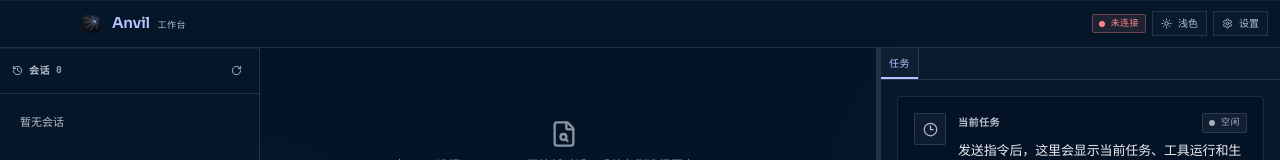
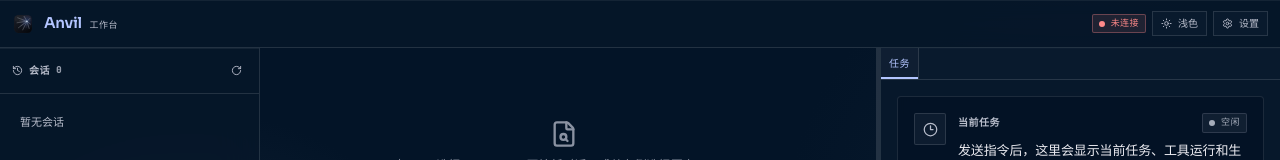
Before and after one commit to zclsx/anvil, a React (Vite) app in the folder app/: page / in a window 1280 px wide. Shown: the top 160 px of the page. Built offline with nearby package versions, Linux system fonts and the light colour scheme.

Commit message:
fix: align windows window chrome

```diff
--- a/app/electron/main/bootstrap/window.ts
+++ b/app/electron/main/bootstrap/window.ts
@@ -1,25 +1,81 @@
 import fs from 'node:fs'
 import path from 'node:path'
-import { app, BrowserWindow, nativeImage } from 'electron'
+import { app, BrowserWindow, nativeImage, type BrowserWindowConstructorOptions } from 'electron'
 import { bindUpdateWindow } from '../updater'
 import type { MainRuntimeContext } from '../runtimeContext'
 
 const APP_NAME = 'Anvil'
+const WINDOWS_TITLE_BAR_HEIGHT = 48
+const INITIAL_WINDOW_THEME: WindowTheme = 'dark'
+
+const WINDOW_CHROME = {
+  dark: {
+    backgroundColor: '#0B0B0C',
+    titleBarOverlayColor: '#0E0E12',
+    symbolColor: '#C2C6D8',
+  },
+  light: {
+    backgroundColor: '#F6F7F9',
+    titleBarOverlayColor: '#FFFFFF',
+    symbolColor: '#1D1D1F',
+  },
+} as const
+
+export type WindowTheme = keyof typeof WINDOW_CHROME
+
+export function isWindowTheme(value: unknown): value is WindowTheme {
+  return value === 'dark' || value === 'light'
+}
+
+function getTitleBarOptions(theme: WindowTheme): Pick<BrowserWindowConstructorOptions, 'titleBarStyle' | 'titleBarOverlay'> {
+  if (process.platform === 'darwin') {
+    return { titleBarStyle: 'hiddenInset' }
+  }
+
+  if (process.platform === 'win32') {
+    const chrome = WINDOW_CHROME[theme]
+    return {
+      titleBarStyle: 'hidden',
+      titleBarOverlay: {
+        color: chrome.titleBarOverlayColor,
+        symbolColor: chrome.symbolColor,
+        height: WINDOWS_TITLE_BAR_HEIGHT,
+      },
+    }
+  }
+
+  return {}
+}
+
+export function applyWindowTheme(mainWindow: BrowserWindow, theme: WindowTheme): void {
+  const chrome = WINDOW_CHROME[theme]
+  mainWindow.setBackgroundColor(chrome.backgroundColor)
+
+  if (process.platform === 'win32') {
+    mainWindow.setTitleBarOverlay({
+      color: chrome.titleBarOverlayColor,
+      symbolColor: chrome.symbolColor,
+      height: WINDOWS_TITLE_BAR_HEIGHT,
+    })
+  }
+}
 
 export function createWindow(ctx: MainRuntimeContext, projectRoot: string, mainDirname: string): void {
   const isDev = !app.isPackaged
   const iconPath = path.join(projectRoot, 'build', 'icon.png')
   const icon = fs.existsSync(iconPath) ? nativeImage.createFromPath(iconPath) : undefined
+  const chrome = WINDOW_CHROME[INITIAL_WINDOW_THEME]
 
   const mainWindow = new BrowserWindow({
     width: 1280,
     height: 800,
+    backgroundColor: chrome.backgroundColor,
     webPreferences: {
       preload: path.join(mainDirname, '..', 'preload', 'index.cjs'),
       contextIsolation: true,
       nodeIntegration: false,
     },
-    titleBarStyle: 'hiddenInset',
+    ...getTitleBarOptions(INITIAL_WINDOW_THEME),
     title: APP_NAME,
     ...(process.platform !== 'darwin' ? { autoHideMenuBar: true } : {}),
     ...(icon ? { icon } : {}),
@@ -32,9 +88,9 @@ export function createWindow(ctx: MainRuntimeContext, projectRoot: string, mainD
   bindUpdateWindow(mainWindow)
 
   if (isDev) {
-    mainWindow.loadURL('http://localhost:5173')
+    void mainWindow.loadURL('http://localhost:5173')
     mainWindow.webContents.openDevTools()
   } else {
-    mainWindow.loadFile(path.join(mainDirname, '..', '..', 'dist', 'index.html'))
+    void mainWindow.loadFile(path.join(mainDirname, '..', '..', 'dist', 'index.html'))
   }
 }
--- a/app/electron/main/index.ts
+++ b/app/electron/main/index.ts
@@ -13,6 +13,7 @@ import { registerDialogIpc } from './ipc/dialog'
 import { registerApprovalIpc } from './ipc/approval'
 import { registerAgentIpc } from './ipc/agent'
 import { registerFilesIpc } from './ipc/files'
+import { registerWindowIpc } from './ipc/window'
 
 const __dirname = path.dirname(fileURLToPath(import.meta.url))
 const projectRoot = path.resolve(__dirname, '..', '..')
@@ -35,8 +36,9 @@ registerDialogIpc(ipcMain, ctx)
 registerApprovalIpc(ipcMain, ctx)
 registerAgentIpc(ipcMain, ctx)
 registerFilesIpc(ipcMain)
+registerWindowIpc(ipcMain, ctx)
 
-app.whenReady().then(() => {
+void app.whenReady().then(() => {
   if (process.platform !== 'darwin') {
     Menu.setApplicationMenu(null)
   }
--- /dev/null
+++ b/app/electron/main/ipc/window.ts
@@ -0,0 +1,17 @@
+import type { IpcMain } from 'electron'
+import { applyWindowTheme, isWindowTheme } from '../bootstrap/window'
+import type { MainRuntimeContext } from '../runtimeContext'
+
+export function registerWindowIpc(ipcMain: IpcMain, ctx: MainRuntimeContext): void {
+  ipcMain.handle('window:set-theme', (_e, theme: unknown): { ok: boolean; error?: string } => {
+    if (!isWindowTheme(theme)) {
+      return { ok: false, error: 'invalid theme' }
+    }
+    if (!ctx.mainWindow) {
+      return { ok: false, error: 'window unavailable' }
+    }
+
+    applyWindowTheme(ctx.mainWindow, theme)
+    return { ok: true }
+  })
+}
--- a/app/electron/preload/index.ts
+++ b/app/electron/preload/index.ts
@@ -11,6 +11,8 @@ import type {
 import type { UpdateSnapshot } from '../shared/updates'
 
 const anvil = {
+  platform: process.platform,
+
   settings: {
     get: (): Promise<PublicSettings> => ipcRenderer.invoke('settings:get'),
     set: (patch: Partial<AnvilSettings>): Promise<PublicSettings> =>
@@ -75,6 +77,11 @@ const anvil = {
       ipcRenderer.invoke('files:read-docx-bytes', filePath),
   },
 
+  window: {
+    setTheme: (theme: 'light' | 'dark'): Promise<{ ok: boolean; error?: string }> =>
+      ipcRenderer.invoke('window:set-theme', theme),
+  },
+
   onAgentEvent: (callback: (envelope: AgentEventEnvelope) => void) => {
     const listener = (_e: unknown, envelope: AgentEventEnvelope) => callback(envelope)
     ipcRenderer.on('agent:event', listener)
--- a/app/src/App.tsx
+++ b/app/src/App.tsx
@@ -60,6 +60,7 @@ type PromptMode = 'new' | 'send'
 declare global {
   interface Window {
     anvil?: {
+      platform: string
       settings: {
         get: () => Promise<PublicSettings>
         set: (patch: Partial<AnvilSettings>) => Promise<PublicSettings>
@@ -99,6 +100,9 @@ declare global {
         showInFolder: (filePath: string) => Promise<{ ok: boolean; error?: string }>
         readDocxBytes: (filePath: string) => Promise<{ ok: boolean; bytes?: Uint8Array; error?: string }>
       }
+      window: {
+        setTheme: (theme: 'light' | 'dark') => Promise<{ ok: boolean; error?: string }>
+      }
       onAgentEvent: (callback: (envelope: AgentEventEnvelope) => void) => () => void
     }
   }
@@ -120,6 +124,7 @@ export function App() {
       document.documentElement.classList.remove('dark')
     }
     localStorage.setItem('anvil-theme', theme)
+    void window.anvil?.window?.setTheme(theme)
   }, [theme])
 
   const toggleTheme = useCallback(() => {
@@ -863,6 +868,7 @@ export function App() {
         hasAnvil={hasAnvil}
         updateSnapshot={updateSnapshot}
         theme={theme}
+        platform={window.anvil?.platform}
         onCheckUpdate={checkForUpdates}
         onDownloadUpdate={downloadUpdate}
         onInstallUpdate={installUpdate}
--- a/app/src/components/Header.tsx
+++ b/app/src/components/Header.tsx
@@ -13,6 +13,7 @@ export function Header({
   hasAnvil,
   updateSnapshot,
   theme,
+  platform,
   onCheckUpdate,
   onDownloadUpdate,
   onInstallUpdate,
@@ -25,14 +26,19 @@ export function Header({
   hasAnvil: boolean
   updateSnapshot: UpdateSnapshot | null
   theme: 'light' | 'dark'
+  platform?: string
   onCheckUpdate: () => void
   onDownloadUpdate: () => void
   onInstallUpdate: () => void
   onToggleSettings: () => void
   onToggleTheme: () => void
 }) {
+  const headerPaddingClass =
+    platform === 'darwin' ? 'pl-[80px] pr-3' : platform === 'win32' ? 'pl-3 pr-[140px]' : 'px-3'
+
   return (
-    <header className="glass-panel flex h-12 w-full shrink-0 items-center border-b pl-[80px] pr-3 text-primary app-header relative z-10">
+    <header className={`glass-panel flex h-12 w-full shrink-0 items-center border-b text-primary app-header relative z-10 ${headerPaddingClass}`}>
+
       <div className="no-drag mr-5 flex items-center gap-2.5">
         <LogoIcon className="h-[22px] w-[22px] shrink-0 text-primary" />
         <div className="flex items-baseline gap-2">
--- a/app/tests/helpers/mockAnvil.ts
+++ b/app/tests/helpers/mockAnvil.ts
@@ -1,6 +1,7 @@
 import type { Page } from '@playwright/test'
 
 export type MockAnvilOptions = {
+  platform?: string
   settings?: {
     hasApiKey?: boolean
     workspacePath?: string
@@ -60,6 +61,7 @@ export async function setupMockAnvil(page: Page, options: MockAnvilOptions = {})
     }
 
     const anvil = {
+      platform: opts.platform ?? 'darwin',
       settings: {
         get: async () => {
           record('settings:get', null)
@@ -167,6 +169,12 @@ export async function setupMockAnvil(page: Page, options: MockAnvilOptions = {})
           return { ok: false, error: 'mock 预览不可用' }
         },
       },
+      window: {
+        setTheme: async (theme: 'light' | 'dark') => {
+          record('window:setTheme', theme)
+          return { ok: true }
+        },
+      },
       onAgentEvent: (callback: (envelope: unknown) => void) => {
         listeners.push(callback)
         return () => {
```
Also changed, not shown: 1 other file (tests, documents, lock files or other folders).
